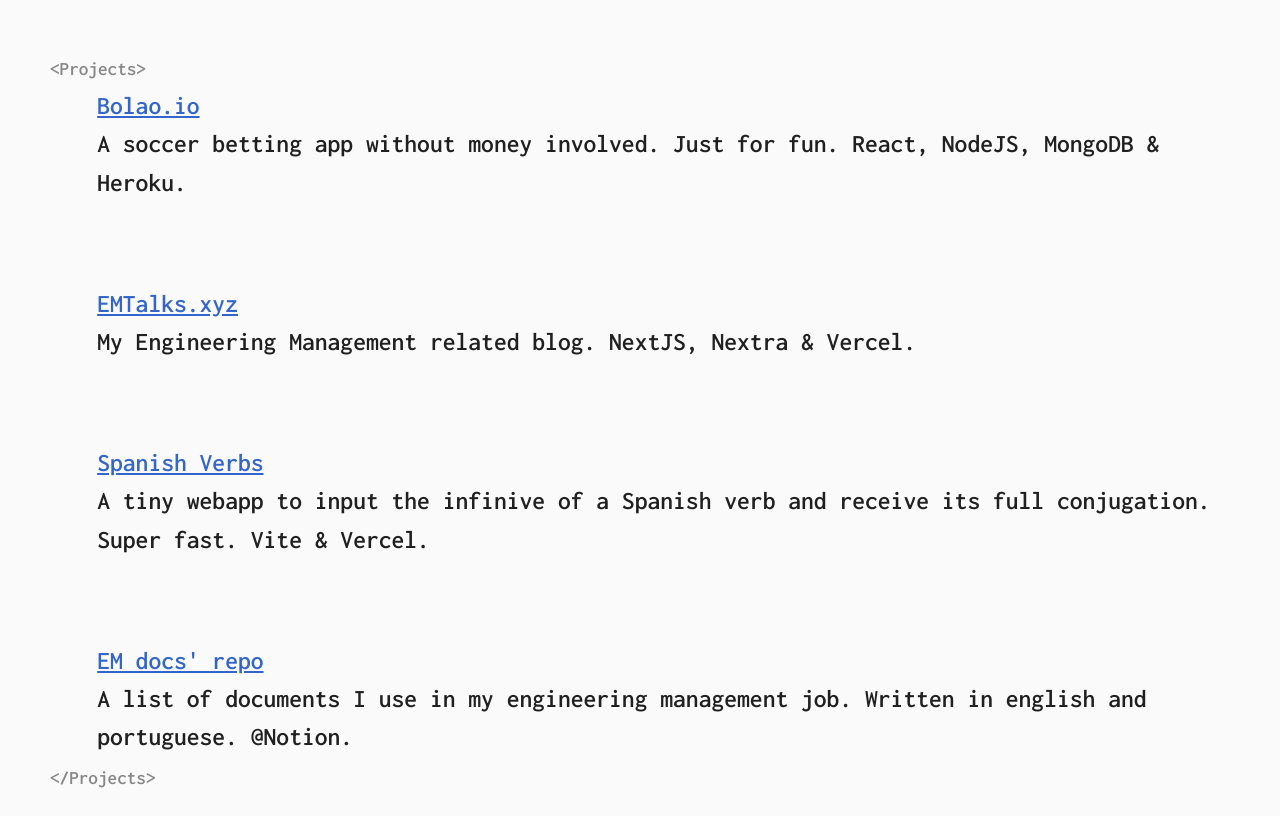
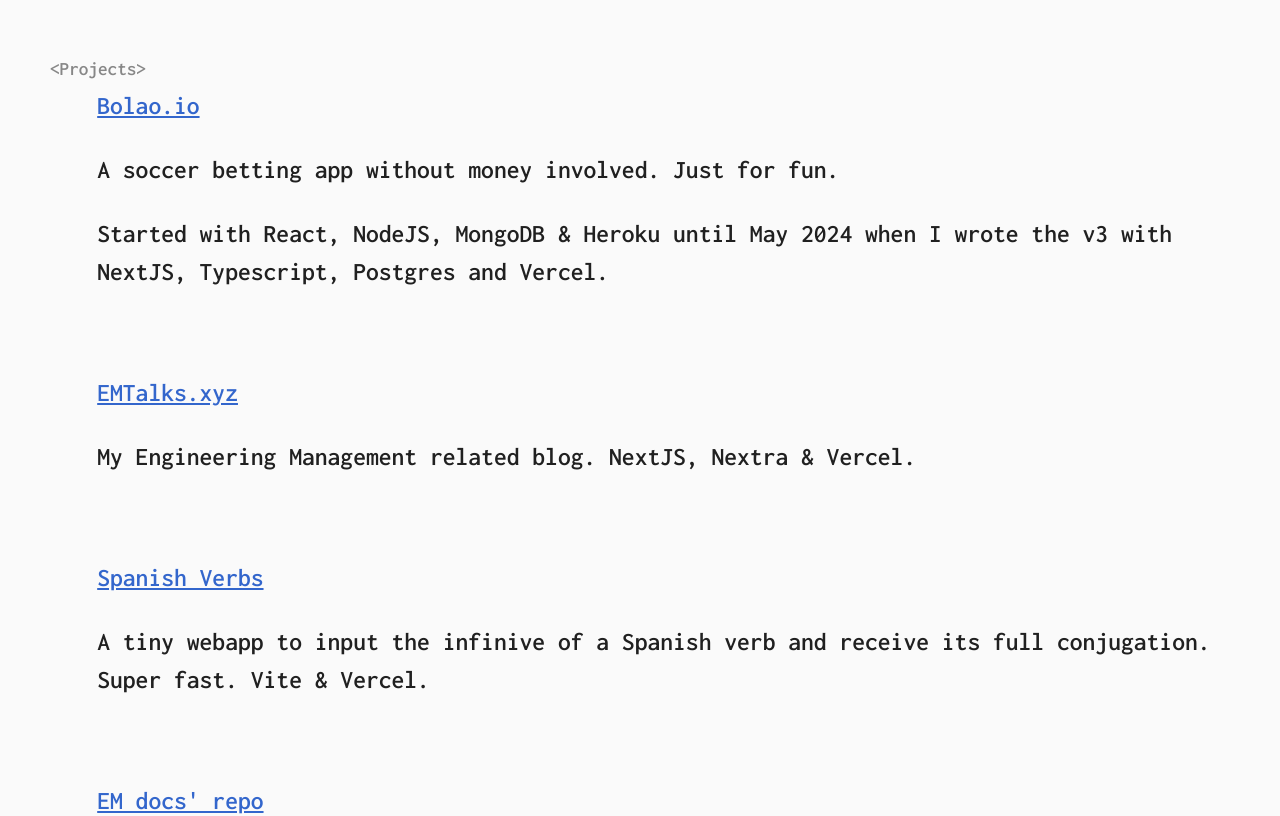
Before and after one commit to kevinch/kevinchevallierme, a Next.js app: page /projects in a window 1280 px wide. Shown: the part 300-1116 px from the top of the page. Built offline with nearby package versions, Linux system fonts and the light colour scheme.

Commit message:
Structure update

```diff
--- a/app/projects/Project.tsx
+++ b/app/projects/Project.tsx
@@ -1,18 +1,18 @@
 type Props = {
-  name: string;
-  description: string;
-  link: string;
-};
+  name: string
+  children: React.ReactNode
+  link: string
+}
 
-function Project({ name, link, description }: Props) {
+function Project({ name, link, children }: Props) {
   return (
     <div className="section-container" id="project-container">
       <div className="project-title">
         <a href={link}>{name}</a>
       </div>
-      <p className="section-description">{description}</p>
+      <div className="section-description">{children}</div>
     </div>
-  );
+  )
 }
 
-export default Project;
+export default Project
--- a/app/projects/page.tsx
+++ b/app/projects/page.tsx
@@ -10,29 +10,39 @@
         <span className="code-help">{"<Projects>"}</span>
 
         <div className="projects-list">
-          <Project
-            description="A soccer betting app without money involved. Just for fun. React, NodeJS, MongoDB & Heroku."
-            name="Bolao.io"
-            link="https://bolao.io"
-          />
+          <Project name="Bolao.io" link="https://bolao.io">
+            <p>A soccer betting app without money involved. Just for fun.</p>
+            <p>
+              Started with React, NodeJS, MongoDB & Heroku until May 2024 when I
+              wrote the v3 with NextJS, Typescript, Postgres and Vercel.
+            </p>
+          </Project>
+
+          <Project name="EMTalks.xyz" link="https://emtalks.xyz">
+            <p>
+              My Engineering Management related blog. NextJS, Nextra & Vercel.
+            </p>
+          </Project>
 
           <Project
-            description="My Engineering Management related blog. NextJS, Nextra & Vercel."
-            name="EMTalks.xyz"
-            link="https://emtalks.xyz"
-          />
+            name="Spanish Verbs"
+            link="https://vite-verbs-es.vercel.app/"
+          >
+            <p>
+              A tiny webapp to input the infinive of a Spanish verb and receive
+              its full conjugation. Super fast. Vite & Vercel.
+            </p>
+          </Project>
 
           <Project
-            description="A tiny webapp to input the infinive of a Spanish verb and receive its full conjugation. Super fast. Vite & Vercel."
-            name="Spanish Verbs"
-            link="https://vite-verbs-es.vercel.app/"
-          />
-
-          <Project
-            description="A list of documents I use in my engineering management job. Written in english and portuguese. @Notion."
             name="EM docs' repo"
             link="https://www.notion.so/Kevin-s-EM-documents-repository-9fe8ea54671b4d57a64f92e8cb34bcbd"
-          />
+          >
+            <p>
+              A list of documents I use in my engineering management job.
+              Written in english and portuguese. @Notion.
+            </p>
+          </Project>
         </div>
 
         <span className="code-help">{"</Projects>"}</span>
--- a/components/Book.tsx
+++ b/components/Book.tsx
@@ -6,9 +6,10 @@
   link?: string
   language: string
   pages?: number
+  kind?: string
 }
 
-function Book({ date, title, link, language, pages }: Props) {
+function Book({ date, title, link, language, pages, kind }: Props) {
   const formatedDate = new Date(date)
 
   return (
@@ -20,6 +21,7 @@
         {format(formatedDate, "MMMM yyyy")}
         &nbsp;-&nbsp;{language}
         {pages && ` - ${pages} pages`}
+        {kind && ` - ${kind}`}
       </p>
     </div>
   )
--- a/components/Books.tsx
+++ b/components/Books.tsx
@@ -7,7 +7,17 @@
 
       <div className="books-list">
         <Book
+          title="La Fuite de l'Eisenstein "
+          kind="Fantasy, Warhammer 40k"
+          pages={350}
+          language="french"
+          date="june 2024"
+          link="https://www.blacklibrary.com/all-products/fr-flight-of-the-eisenstein-ebook.html"
+        />
+
+        <Book
           title="Les Misérables"
+          kind="French classic"
           pages={2598}
           language="french"
           date="may 2024"
@@ -16,6 +26,8 @@
 
         <Book
           title="The Software Engineer's Guidebook"
+          kind="Engineering"
+          pages={415}
           language="english"
           date="april 2024"
           link="https://www.engguidebook.com/?ref=blog.pragmaticengineer.com"
@@ -23,13 +35,17 @@
 
         <Book
           title="Engineering Management For The Rest Of Us"
+          kind="Engineering Management"
+          pages={260}
           language="english"
           date="march 2024"
           link="https://www.engmanagement.dev/"
         />
 
         <Book
-          title="Open Veins of Latin America"
+          title="As Veias Abertas da América Latina"
+          kind="Imperialism history"
+          pages={392}
           language="portuguese"
           date="march 2024"
           link="https://pt.wikipedia.org/wiki/As_Veias_Abertas_da_Am%C3%A9rica_Latina"
@@ -37,6 +53,8 @@
 
         <Book
           title="80,000 hours"
+          kind="Guide about career paths"
+          pages={603}
           language="english"
           date="january 2024"
           link="https://80000hours.org/wp-content/uploads/2023/08/80K_HOURS_final.pdf"
--- a/components/Intro.tsx
+++ b/components/Intro.tsx
@@ -9,7 +9,14 @@
           France and living in Rio de Janeiro, Brazil.
         </p>
 
-        <p>My past experiences include:</p>
+        <p>
+          Current position:
+          <a style={{ color: "#E31C58" }} href="https://vtex.com/us-en/">
+            VTEX
+          </a>
+        </p>
+
+        <p>My professional experience includes:</p>
         <ul>
           <li>
             <a
@@ -42,9 +49,13 @@
             , a global digital agency where I coded projects for Brazilian and
             international clients.
           </li>
+          <li>
+            Working as a freelancer, in a startup, a small digital agency and a
+            book publishing company.
+          </li>
         </ul>
         <p>
-          More about my career path at{" "}
+          Check my complete career path at{" "}
           <a
             style={{ color: "#0a66c2" }}
             href="https://www.linkedin.com/in/kevinchevallier/"
```
